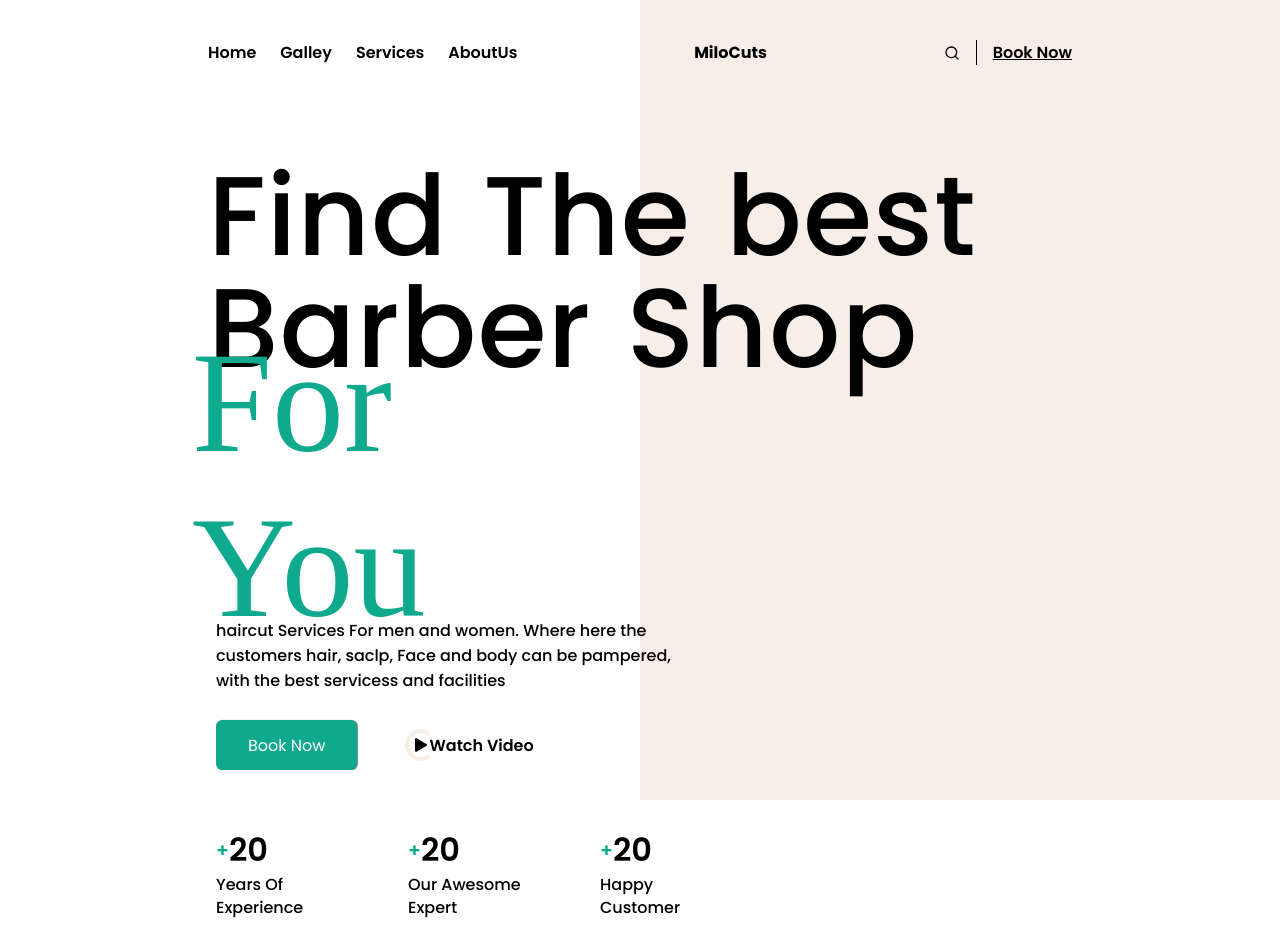
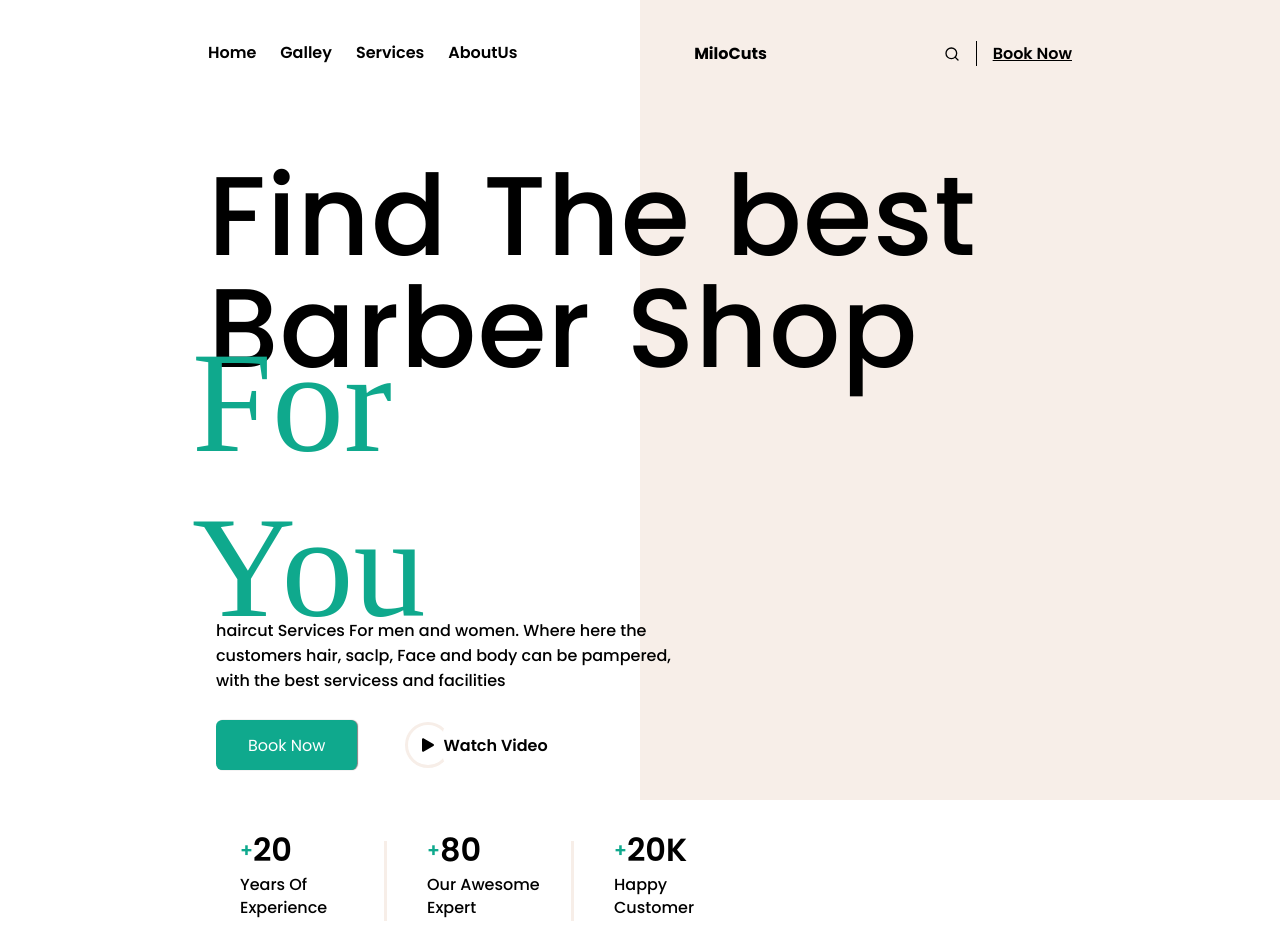
Before and after one commit to Olly-E/Clinical, a Next.js app: page / in a window 1280 px wide. Built offline with nearby package versions, Linux system fonts and the light colour scheme; a web font is replaced by a local one.

Commit message:
adjusted pseudo classes for sidebar

```diff
--- a/components/Navbar.js
+++ b/components/Navbar.js
@@ -4,11 +4,11 @@ import {FiSearch}  from 'react-icons/fi'
 export default function Navbar() {
   return (
     <Nav>
-        <div>
-            <p>Home</p>
-            <p>Galley</p>
-            <p>Services</p>
-            <p>AboutUs</p>
+        <div className="navs">
+                <p>Home</p>
+                <p>Galley</p>
+                <p>Services</p>
+                <p>AboutUs</p>
         </div>
         <LogoName>
             <h1>Milo</h1>
@@ -30,12 +30,38 @@ const Nav = styled.div`
     padding: 1.5rem 13rem;
     justify-content: space-between;
     box-sizing: border-box;
-
-    div:nth-of-type(1) {
+    user-select: none;
+    .navs {
     display: flex;
     align-items: center;
     gap: 1.5rem;
     font-weight: 600;
+    p {
+        display: flex;
+        flex-direction: column;
+
+        :after{
+            content: '';
+            width: 0;
+            border-bottom: 2px solid var(--primary);
+            transition: all 200ms ease-in-out;
+
+        }
+        :hover:after {
+            width: 20px;
+
+        }
+    }
+
+    .singleNav {
+        display: flex;
+        justify-content: start;
+        span {
+            width: 2rem;
+            height:0;
+            border-bottom: 2px solid black;
+        }
+    }
   }
 `;
 const LogoName = styled.div`
--- a/pages/index.js
+++ b/pages/index.js
@@ -43,12 +43,14 @@ export default function Home() {
                     <div className='plusDiv'><span style={{fontSize: '1.2rem', color: 'hsl(169deg 84% 36%)' }}>+</span><span>20</span></div>
                     <p>Years Of Experience</p>
                   </div>
+                  <span style={{borderLeft: '3px solid hsl(24deg 49% 94%)', height: '5rem', width: '0'}}/>
                   <div className='acheivment'>
-                    <div className='plusDiv'><span  style={{fontSize: '1.2rem', color: 'hsl(169deg 84% 36%)' }}>+</span><span>20</span></div>
+                    <div className='plusDiv'><span  style={{fontSize: '1.2rem', color: 'hsl(169deg 84% 36%)' }}>+</span><span>80</span></div>
                     <p>Our Awesome Expert</p>
                   </div>
+                  <span style={{borderLeft: '3px solid hsl(24deg 49% 94%)', height: '5rem', width: '0'}}/>
                   <div className='acheivment'>
-                    <div className='plusDiv'><span style={{ fontSize: '1.2rem', color: 'hsl(169deg 84% 36%)'}}>+</span><span>20</span></div>
+                    <div className='plusDiv'><span style={{ fontSize: '1.2rem', color: 'hsl(169deg 84% 36%)'}}>+</span><span>20K</span></div>
                     <p>Happy Customer</p>
                   </div>
                 </Acheivement>
@@ -146,9 +148,9 @@ const Watchvideo =  styled.div`
   align-items: center;
   display: flex;
     span{
-      padding: 0.5qrem;
+      padding: 0.5rem;
       border-radius: 100%;
-      border: 4px solid hsl(24deg 49% 94%);
+      border: 3px solid hsl(24deg 49% 94%);
       display: flex;
       justify-self: center;
       align-items: center;
@@ -167,12 +169,15 @@ const Acheivement = styled.div`
   display: flex;
   margin-left: 12.5rem;
   box-sizing: border-box;
-  gap: 4rem;
+  gap: 1rem;
   margin-top: 2.5rem;
+  align-items: center;
+
   .acheivment {
     width: 8rem;
-
-
+    display: flex;
+    flex-direction: column;
+    margin-left: 1.5rem;
     .plusDiv {
       display: flex;
       align-items: center;
@@ -185,6 +190,10 @@ const Acheivement = styled.div`
       margin-top: 0;
       font-weight: 500;
       line-height: 1.4rem;
+      margin-right: auto;
+      display: flex;
+      justify-content: center;
     }
+
   }
 `;
```
